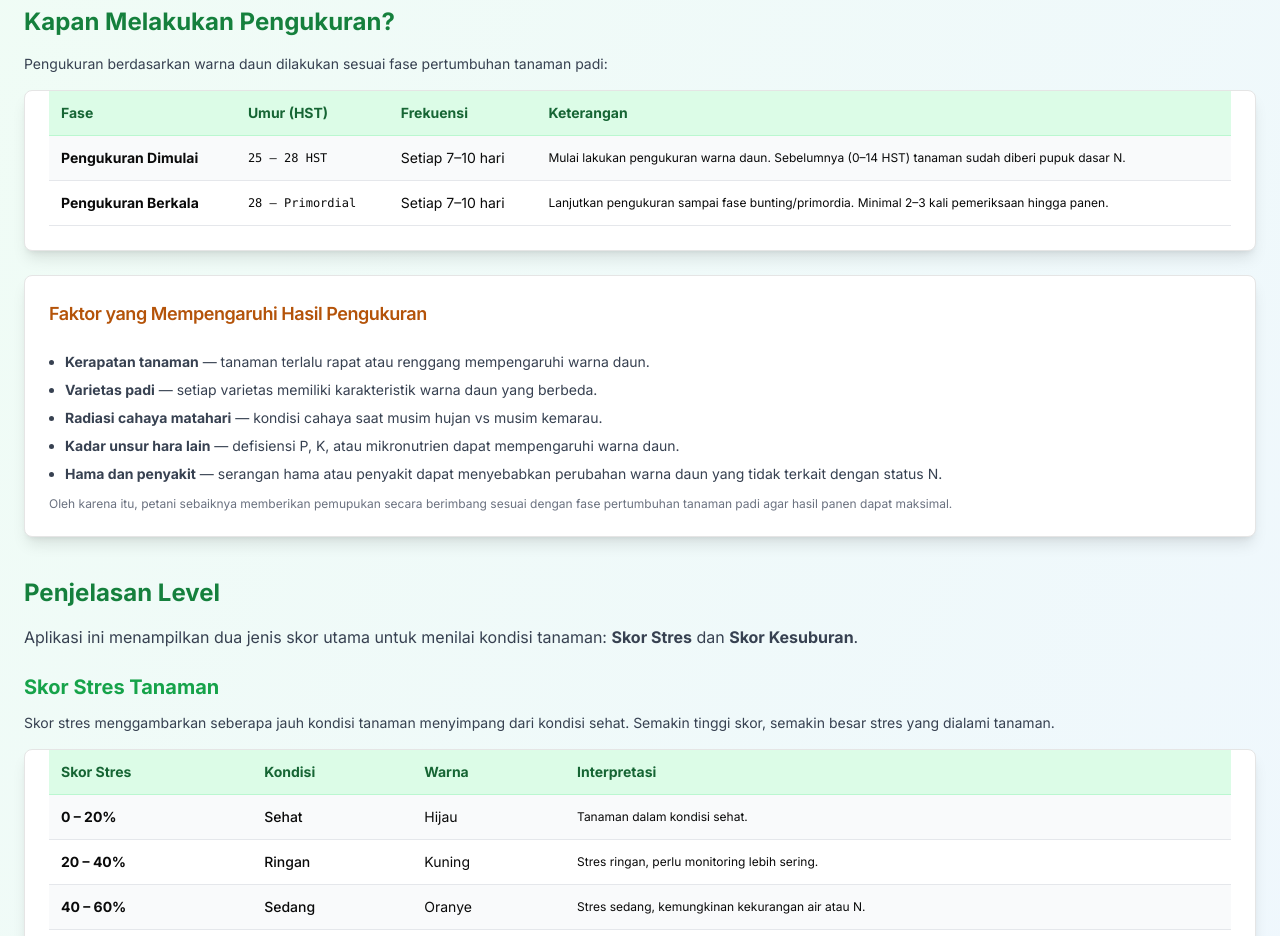
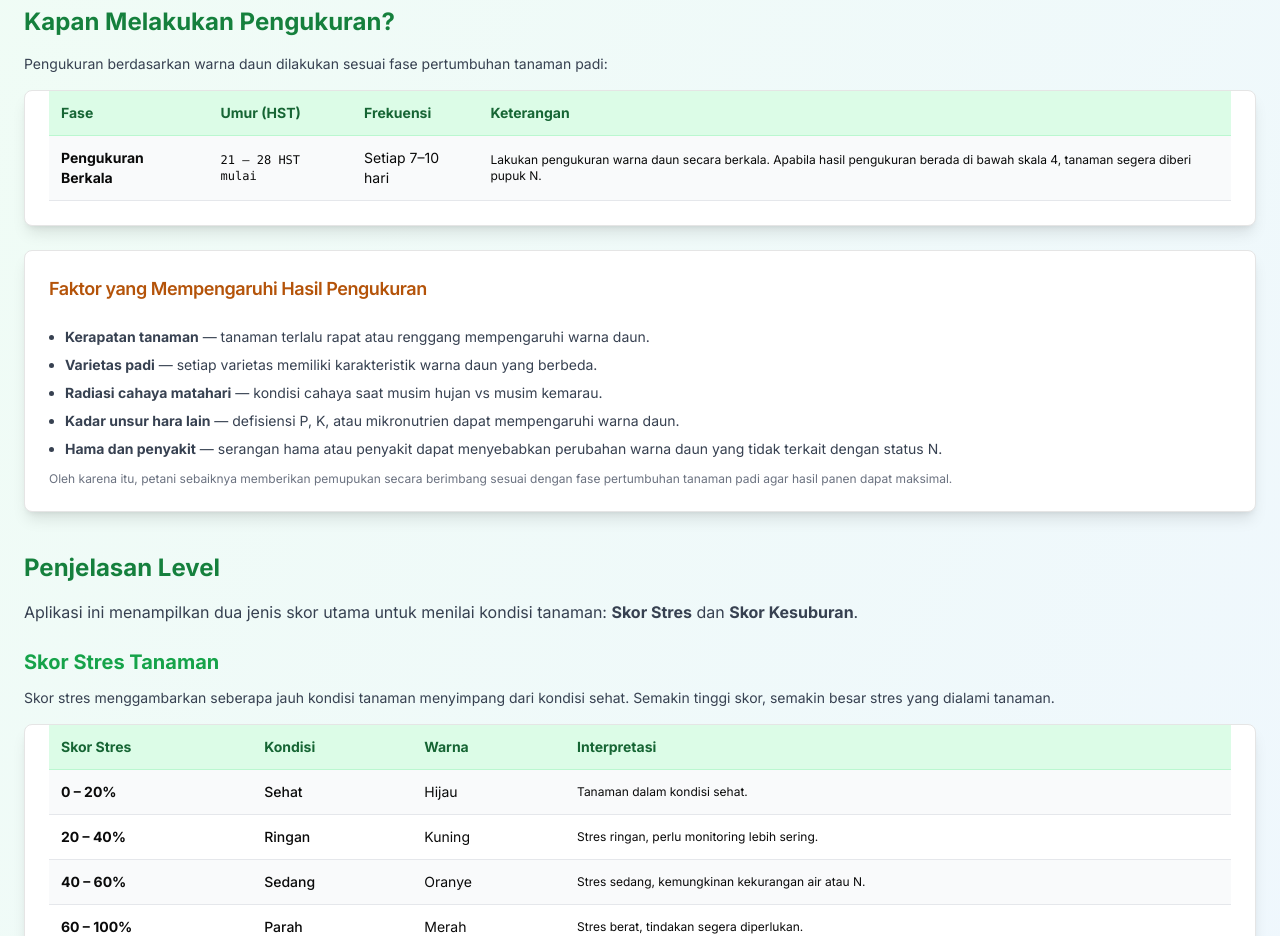
Before and after one commit to iqbalai55/datahara-padi-app, a Next.js app: page /panduan/cara-sampling in a window 1280 px wide. Shown: the part 840-1776 px from the top of the page. Built offline with nearby package versions, Linux system fonts and the light colour scheme.

Commit message:
Update measurement schedule: start 21-28 HST, every 7-10 days, give N if below scale 4

```diff
--- a/src/app/panduan/cara-sampling/page.js
+++ b/src/app/panduan/cara-sampling/page.js
@@ -11,8 +11,7 @@ const fertilityLevels = [
 ];
 
 const measurementSchedule = [
-  { phase: 'Pengukuran Dimulai', hst: '25 – 28 HST', frequency: 'Setiap 7–10 hari', description: 'Mulai lakukan pengukuran warna daun. Sebelumnya (0–14 HST) tanaman sudah diberi pupuk dasar N.' },
-  { phase: 'Pengukuran Berkala', hst: '28 – Primordial', frequency: 'Setiap 7–10 hari', description: 'Lanjutkan pengukuran sampai fase bunting/primordia. Minimal 2–3 kali pemeriksaan hingga panen.' },
+  { phase: 'Pengukuran Berkala', hst: '21 – 28 HST mulai', frequency: 'Setiap 7–10 hari', description: 'Lakukan pengukuran warna daun secara berkala. Apabila hasil pengukuran berada di bawah skala 4, tanaman segera diberi pupuk N.' },
 ];
 
 const stressLevels = [
```
Also changed, not shown: 1 other file (tests, documents, lock files or other folders).
